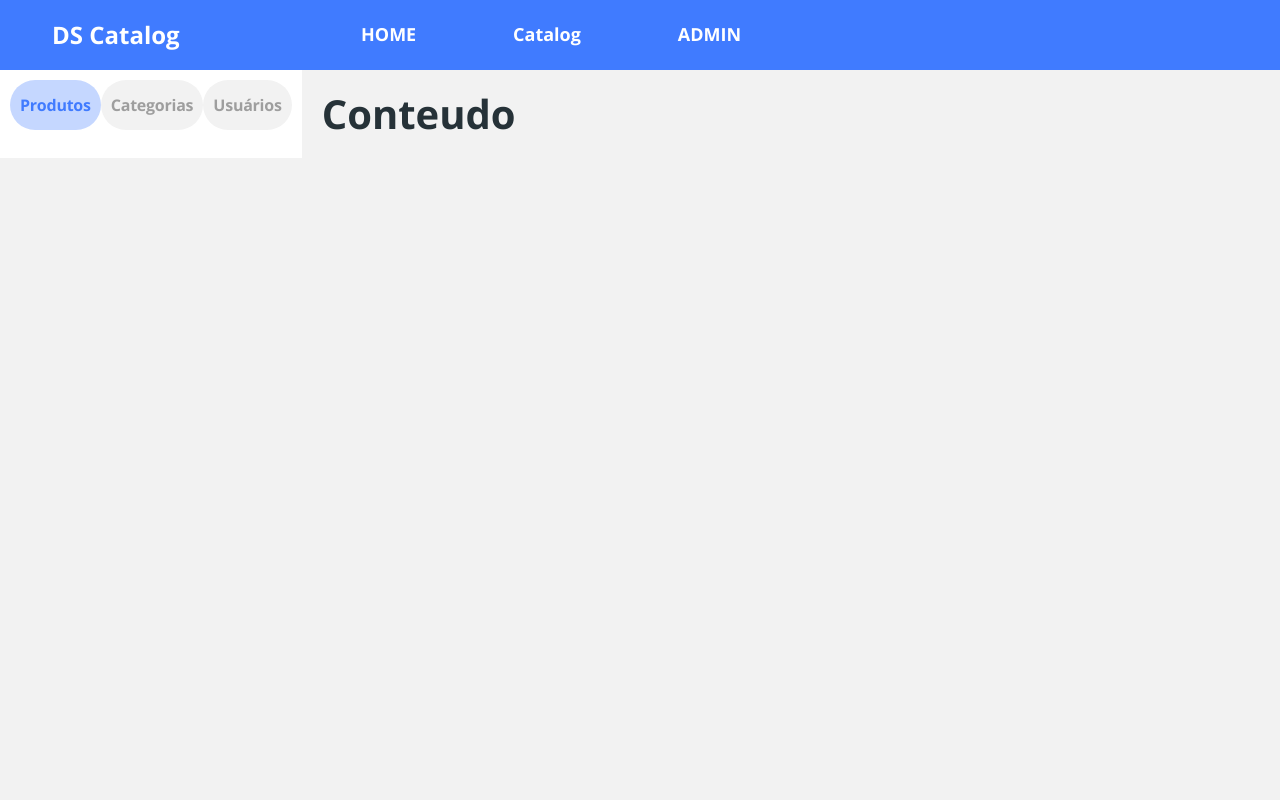
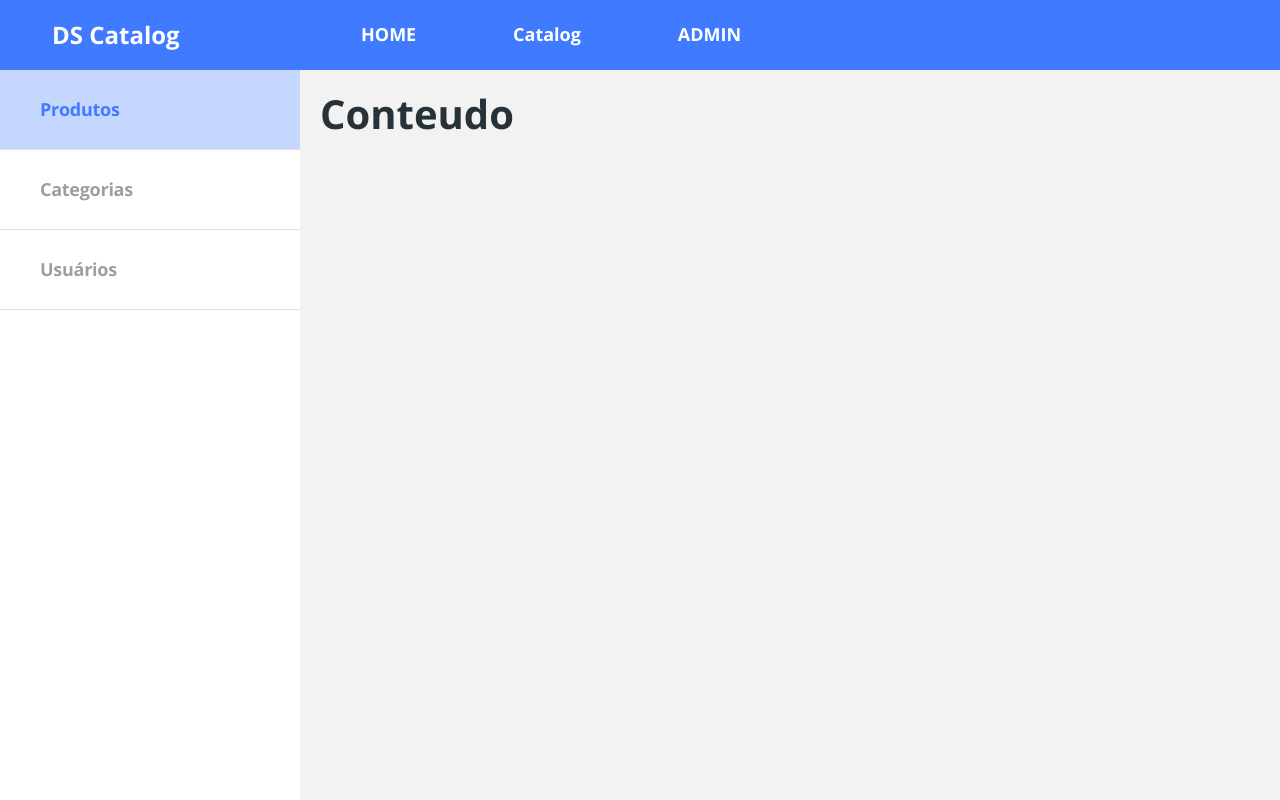
Before and after one commit to J-DouglasLira/DSCatalog, a React (Create React App) app in the folder frontend/: page /admin in a window 1280 px wide. Built offline with nearby package versions, Linux system fonts and the light colour scheme.

Commit message:
style: admin navbar layout

```diff
--- a/frontend/src/pages/Admin/Navbar/styles.css
+++ b/frontend/src/pages/Admin/Navbar/styles.css
@@ -25,10 +25,39 @@
 }
 
 .admin-nav-item.active {
-  background: rgba(64,123,255,0.3);
-  color: #407BFF;
+  background: rgba(64, 123, 255, 0.3);
+  color: #407bff;
 }
 
 .admin-nav-item p {
   margin-bottom: 0;
 }
+@media (min-width: 768px) {
+  .admin-nav-item{
+    min-width: 220px;
+
+  }
+}
+
+@media (min-width: 1200px) {
+  ul {
+    justify-content: unset;
+    flex-direction: column;
+  }
+
+  .admin-nav-container {
+    padding: 0px;
+    width: 300px;
+    height: calc(100vh - 70px);
+  }
+  .admin-nav-item {
+    border-radius: 0;
+    justify-content: flex-start;
+    font-size: 18px;
+    height: 80px;
+    background-color: #fff;
+    border-bottom: 1px solid #e1e1e1;
+    padding: 0;
+    padding-left: 40px;
+  }
+}
```
